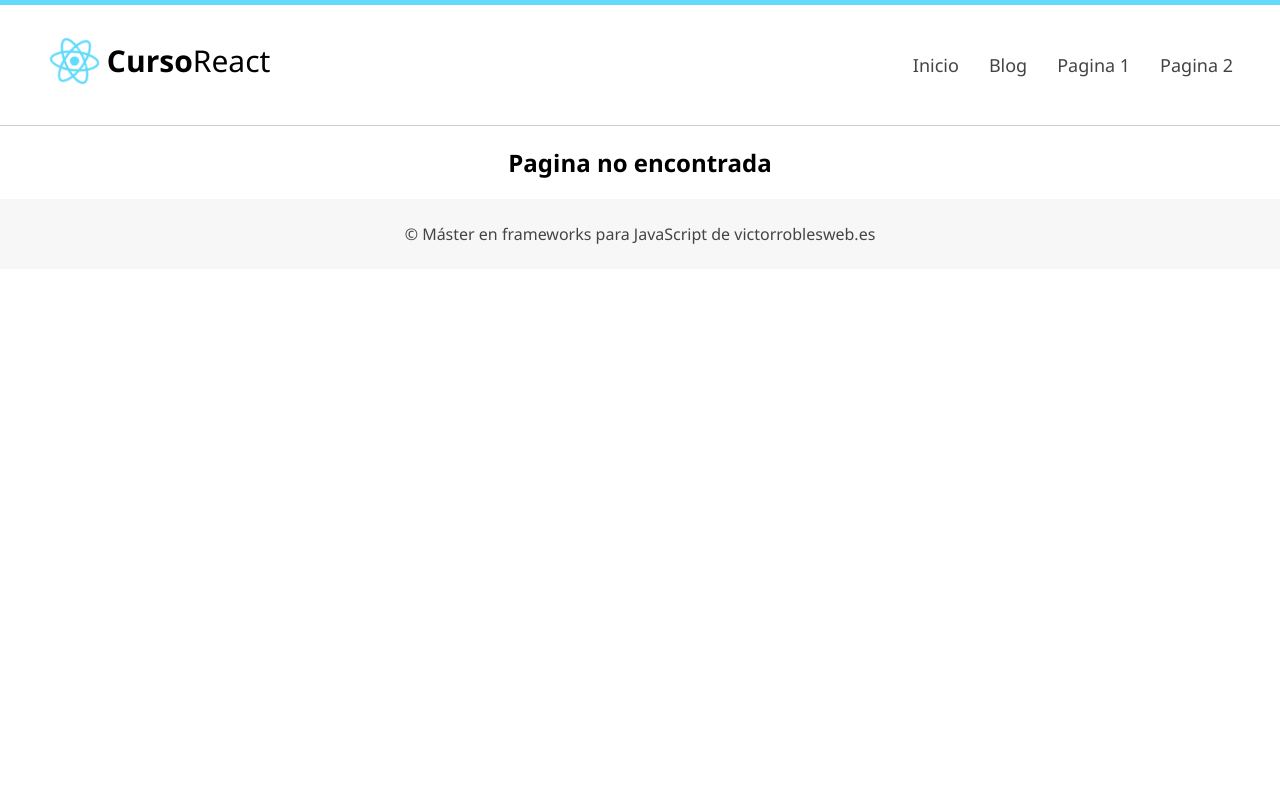
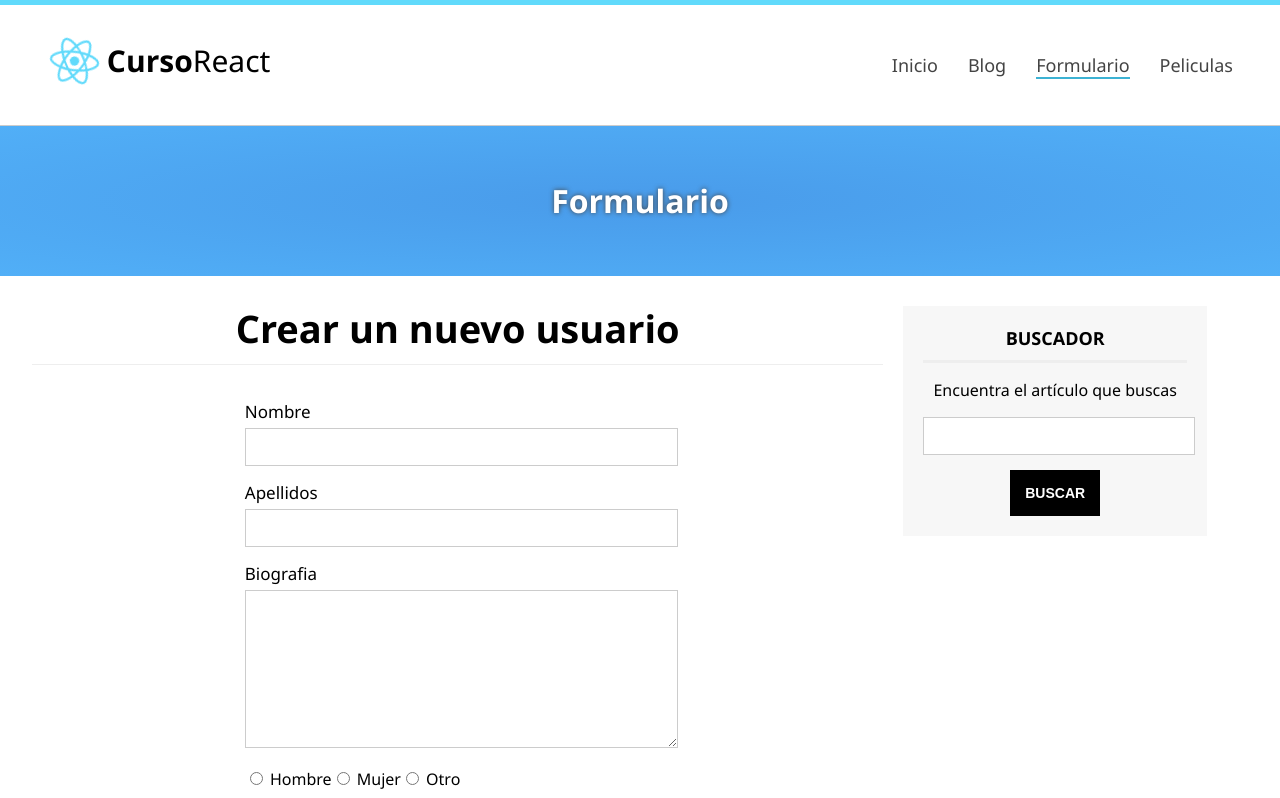
Before and after one commit to erivimura/react-guide, a React (Create React App) app: page /formulario in a window 1280 px wide. Shown: the top 798 px of the page. Built offline with nearby package versions, Linux system fonts and the light colour scheme.

Commit message:
Formularios

```diff
--- a/src/Router.js
+++ b/src/Router.js
@@ -4,11 +4,11 @@
 //Importar componentes
 import Header from './components/Header';
 import Footer from './components/Footer';
-import MiComponente from './components/MiComponente';
 import Home from './components/Home';
 import Blog from './components/Blog';
+import Formulario from './components/Formulario';
+import Peliculas from './components/Peliculas';
 import Error from './components/Error';
-
 
 class Router extends Component {
 
@@ -26,7 +26,8 @@
                         <Route exact path="/" component={Home} />
                         <Route exact path="/home" component={Home} />
                         <Route exact path="/blog" component={Blog} />
-                        <Route exact path="/ruta-prueba" component={MiComponente} />
+                        <Route exact path="/formulario" component={Formulario} />
+                        <Route exact path="/peliculas" component={Peliculas} />
 
                         <Route component={Error} />
                     </Switch>
--- /dev/null
+++ b/src/components/Formulario.js
@@ -0,0 +1,111 @@
+import React, {Component} from 'react';
+import Slider from './Slider';
+import Sidebar from './Sidebar';
+
+class Formulario extends Component {
+
+    nombreRef = React.createRef();
+    apellidosRef = React.createRef();
+    biografiaRef = React.createRef();
+    generoHombreRef = React.createRef();
+    generoMujerRef = React.createRef();
+    generoOtroRef = React.createRef();
+
+    state = {
+        user: {}
+    }
+
+    recibirFormulario = (e) => {
+        e.preventDefault();
+
+        var genero = 'hombre';
+
+        if (this.generoHombreRef.current.checked) {
+            genero = this.generoHombreRef.current.value;
+        } else if (this.generoMujerRef.current.checked) {
+            genero = this.generoMujerRef.current.value;
+        } else {
+            genero = this.generoOtroRef.current.value;
+        }
+
+        var user = {
+            nombre: this.nombreRef.current.value,
+            apellidos: this.apellidosRef.current.value,
+            biografia: this.biografiaRef.current.value,
+            genero: genero
+        }
+
+        this.setState({
+            user: user
+        });
+    }
+
+    render() {
+
+        return (
+            <React.Fragment>
+
+                <Slider
+                    title="Formulario"
+                    size="slider-small"
+                />
+
+                <div className="center">
+
+                    <div id="content">
+
+                        <h1 className="subheader">Crear un nuevo usuario</h1>
+
+
+                        {this.state.user.nombre &&
+                            <div id="user-data">
+                                <p>Nombre: <strong>{this.state.user.nombre}</strong></p>
+                                <p>Apellidos: <strong>{this.state.user.apellidos}</strong></p>
+                                <p>Biografia: <strong>{this.state.user.biografia}</strong></p>
+                                <p>Genero: <strong>{this.state.user.genero}</strong></p>
+                            </div>
+                        }
+
+
+                        <form className="mid-form" onSubmit={this.recibirFormulario} onChange={this.recibirFormulario}>
+                            <div className="form-group">
+                                <label htmlFor="nombre">Nombre</label>
+                                <input type="text" name="nombre" ref={this.nombreRef} />
+                            </div>
+
+                            <div className="form-group">
+                                <label htmlFor="apellidos">Apellidos</label>
+                                <input type="text" name="apellidos" ref={this.apellidosRef} />
+                            </div>
+
+                            <div className="form-group">
+                                <label htmlFor="bio">Biografia</label>
+                                <textarea name="bio" ref={this.biografiaRef}></textarea>
+                            </div>
+
+                            <div className="form-group radibuttons">
+                                <input type="radio" name="genero" value="hombre" ref={this.generoHombreRef} /> Hombre
+                                <input type="radio" name="genero" value="mujer" ref={this.generoMujerRef} /> Mujer
+                                <input type="radio" name="genero" value="otro" ref={this.generoOtroRef} /> Otro
+                            </div>
+
+                            <div className="clearfix"></div>
+
+                            <input type="submit" value="Enviar" className="btn btn-success" />
+
+                        </form>
+
+                    </div>
+
+                    <Sidebar />
+
+                    <div className="clearfix"></div>
+                </div>
+
+            </React.Fragment>
+        );
+    }
+
+}
+
+export default Formulario;
--- a/src/components/Header.js
+++ b/src/components/Header.js
@@ -26,10 +26,10 @@
                                 <NavLink to="/blog" activeClassName="activo">Blog</NavLink>
                             </li>
                             <li>
-                                <NavLink to="/home" activeClassName="activo">Pagina 1</NavLink>
+                                <NavLink to="/formulario" activeClassName="activo">Formulario</NavLink>
                             </li>
                             <li>
-                                <NavLink to="/home" activeClassName="activo">Pagina 2</NavLink>
+                                <NavLink to="/peliculas" activeClassName="activo">Peliculas</NavLink>
                             </li>
                         </ul>
                     </nav>
--- a/src/components/Peliculas.js
+++ b/src/components/Peliculas.js
@@ -1,5 +1,7 @@
 import React, {Component} from 'react';
 import Pelicula from './Pelicula';
+import Slider from './Slider';
+import Sidebar from './Sidebar';
 
 class Peliculas extends Component {
 
@@ -36,7 +38,16 @@
         return (
             <React.Fragment>
 
-                <h2 className="subheader">Peliculas</h2>
+                <Slider
+                    title="Peliculas"
+                    size="slider-small"
+                />
+
+                <div className="center">
+
+                    <div id="content">
+
+                        <h2 className="subheader">Listado de Peliculas</h2>
                         <p> Seleccion de peliculas de {this.state.nombre}</p>
                         <p>
                             <button onClick={this.cambiarTitulo}>Cambiar Titulo</button>
@@ -66,6 +77,15 @@
                         }
                         </div>
 
+                    </div>
+
+                    <Sidebar
+                        blog="true"
+                    />
+
+                    <div className="clearfix"></div>
+                </div>
+
             </React.Fragment>
         );
     }
```
Lines whose indentation alone changed are shown as unchanged.
